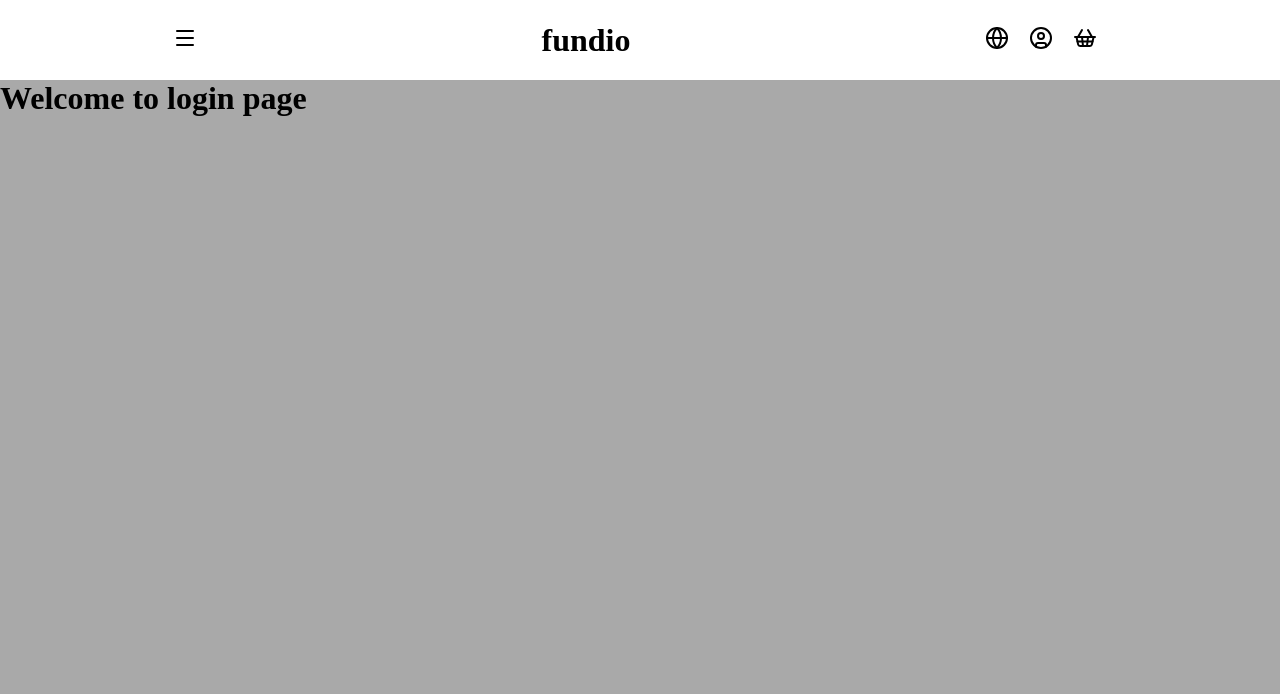
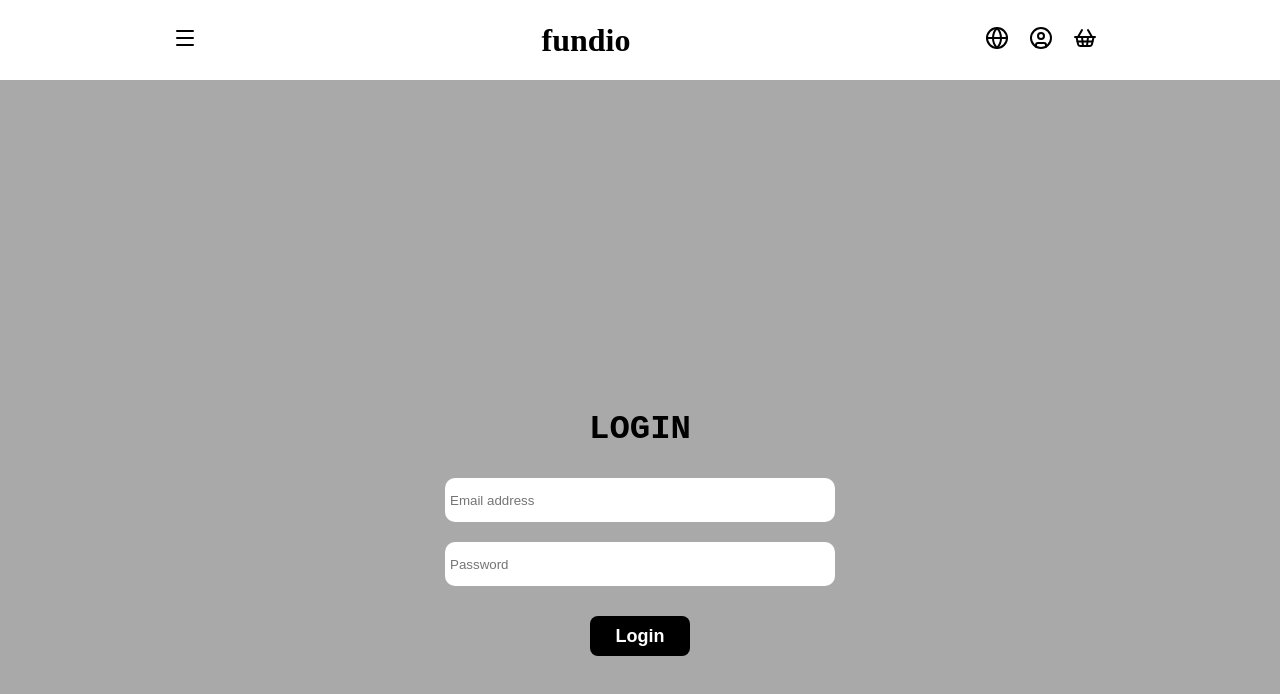
Before and after one commit to kifo99/fundio, a React (Vite) app in the folder client/: page /login in a window 1280 px wide. Shown: the top 694 px of the page. Built offline with nearby package versions, Linux system fonts and the light colour scheme.

Commit message:
feat: redesign login page UI (WIP)

```diff
--- a/client/src/components/auth/Login.jsx
+++ b/client/src/components/auth/Login.jsx
@@ -1,7 +1,28 @@
+import './login.css';
+
 export function Login() {
   return (
-    <div>
-      <h1>Welcome to login page</h1>
+    <div className="login">
+      <h1 className="login-title">LOGIN</h1>
+      <form className="login-form" action="">
+        <div className="login-field">
+          <input
+            className="login-input"
+            type="email"
+            name="email"
+            placeholder="Email address"
+          />
+        </div>
+        <div className="login-field">
+          <input
+            className="login-input"
+            type="password"
+            name="password"
+            placeholder="Password"
+          />
+        </div>
+      </form>
+      <button className="login-button">Login</button>
     </div>
   );
 }
--- /dev/null
+++ b/client/src/components/auth/login.css
@@ -0,0 +1,41 @@
+.login {
+  display: grid;
+  justify-content: center;
+  margin: 20rem auto;
+  font-family: monospace;
+  align-items: center;
+}
+
+.login-title {
+  margin: 10px auto;
+  font-size: 34px;
+}
+.login-form {
+  display: grid;
+  justify-content: start;
+  align-items: start;
+  margin: 10px 15px;
+}
+
+.login-field {
+  margin: 10px 15px;
+}
+.login-input {
+  width: 380px;
+  height: 34px;
+  border: none;
+  border-radius: 10px;
+  padding: 5px;
+}
+
+.login-button {
+  width: 100px;
+  height: 40px;
+  border: none;
+  border-radius: 8px;
+  margin: 10px auto;
+  color: white;
+  background-color: black;
+  font-weight: bold;
+  font-size: 18px;
+}
```
